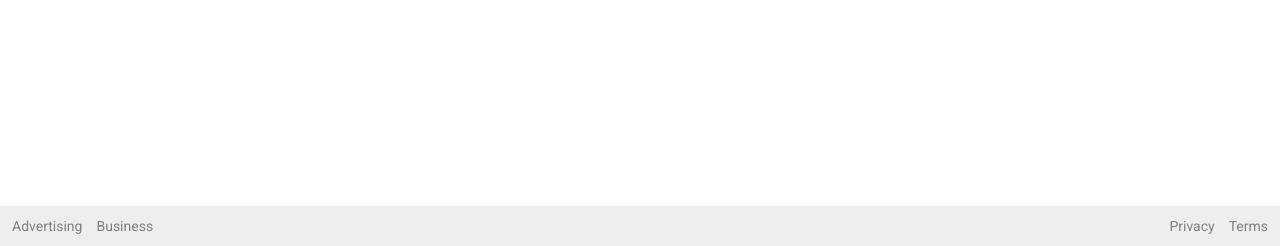
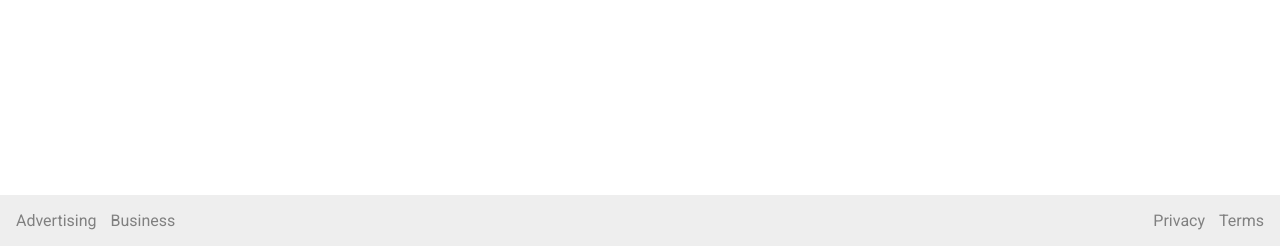
Before and after one commit to realAryavardhanSingh/flebox-projects, a plain HTML site: page Page-Layout/index.html in a window 1280 px wide. Shown: the part 554-800 px from the top of the page. Drawn offline with Linux system fonts and the light colour scheme.

Commit message:
Modify style.css for better positioning
 - Update padding for better visuals
 - Instead of using "justify-content: space-between;" in 'body' for pushing footer to bottom, used "flex: 1" in 'content' so that there is no white space when the items are pushed. It doesn't affect this project much, since the background is white, but it would have caused awkward white space if the background color of content was different.
 - Justified 'content' to center because before it was centered due to "space-between".
 - Added all 'li' properties to 'ul' for better readability and function.

```diff
--- a/Page-Layout/style.css
+++ b/Page-Layout/style.css
@@ -7,7 +7,6 @@ body {
   font-family: Roboto, sans-serif;
   display: flex;
   flex-direction: column;
-  justify-content: space-between;
 }
 
 img {
@@ -35,18 +34,11 @@ a {
   color: grey;
 }
 
-li {
-  list-style-type: none;
-  font-size: 14px;
+ul {
+  list-style: none;
+  font-size: 16px;
   padding: 0px;
   margin: 0px;
-
-}
-
-ul {
-  padding: 0px;
-  margin: 0px;
-  border: 0px;
 }
 
 
@@ -54,7 +46,7 @@ ul {
 .header, .footer{
   display: flex;
   justify-content: space-between;
-  padding: 12px;
+  padding: 16px;
 }
 
 .left-links, .right-links {
@@ -70,7 +62,9 @@ ul {
 /* Content Styling */
 
 .content {
+  flex: 1;
   display: flex;
   flex-direction: column;
   align-items: center;
+  justify-content: center;
 }
```
